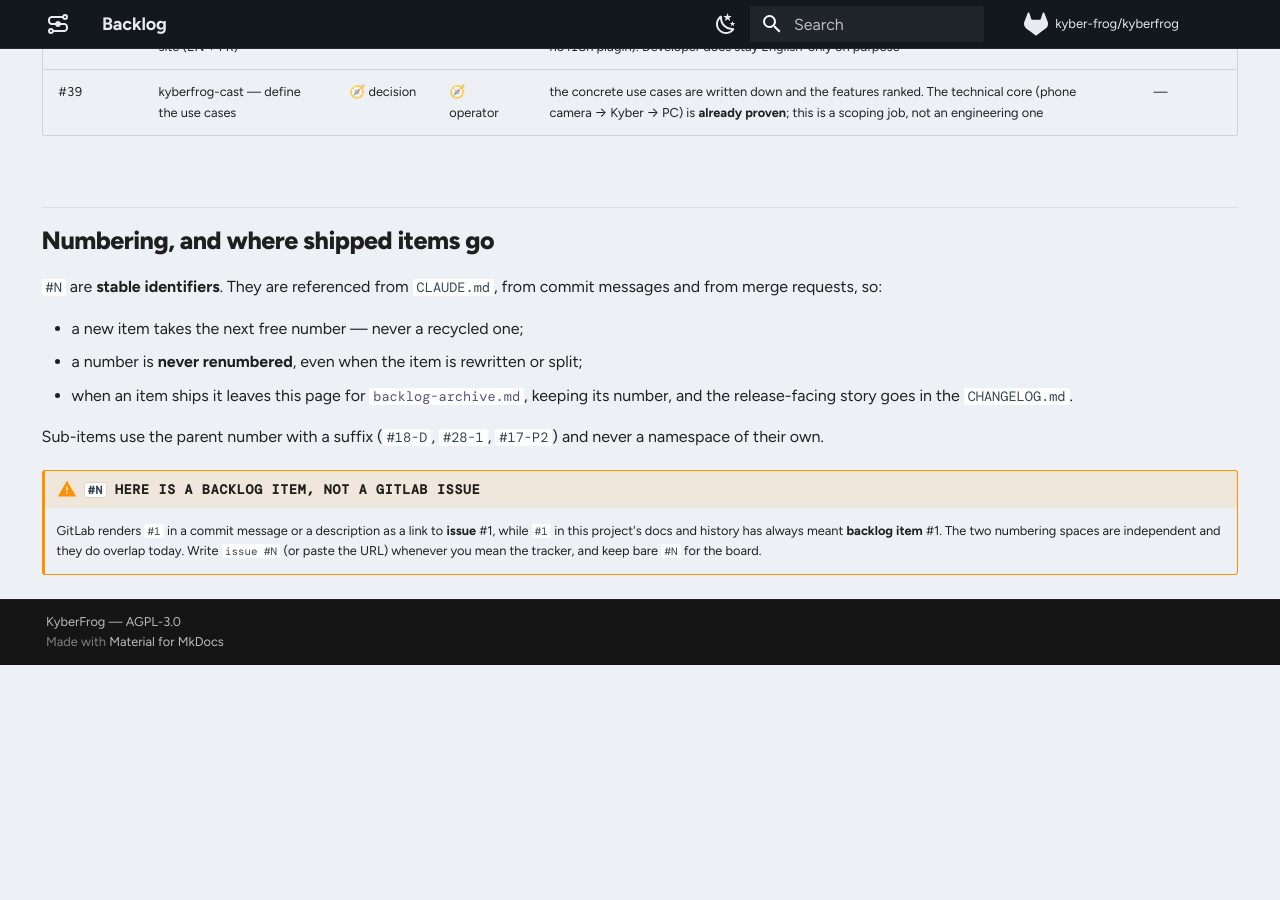
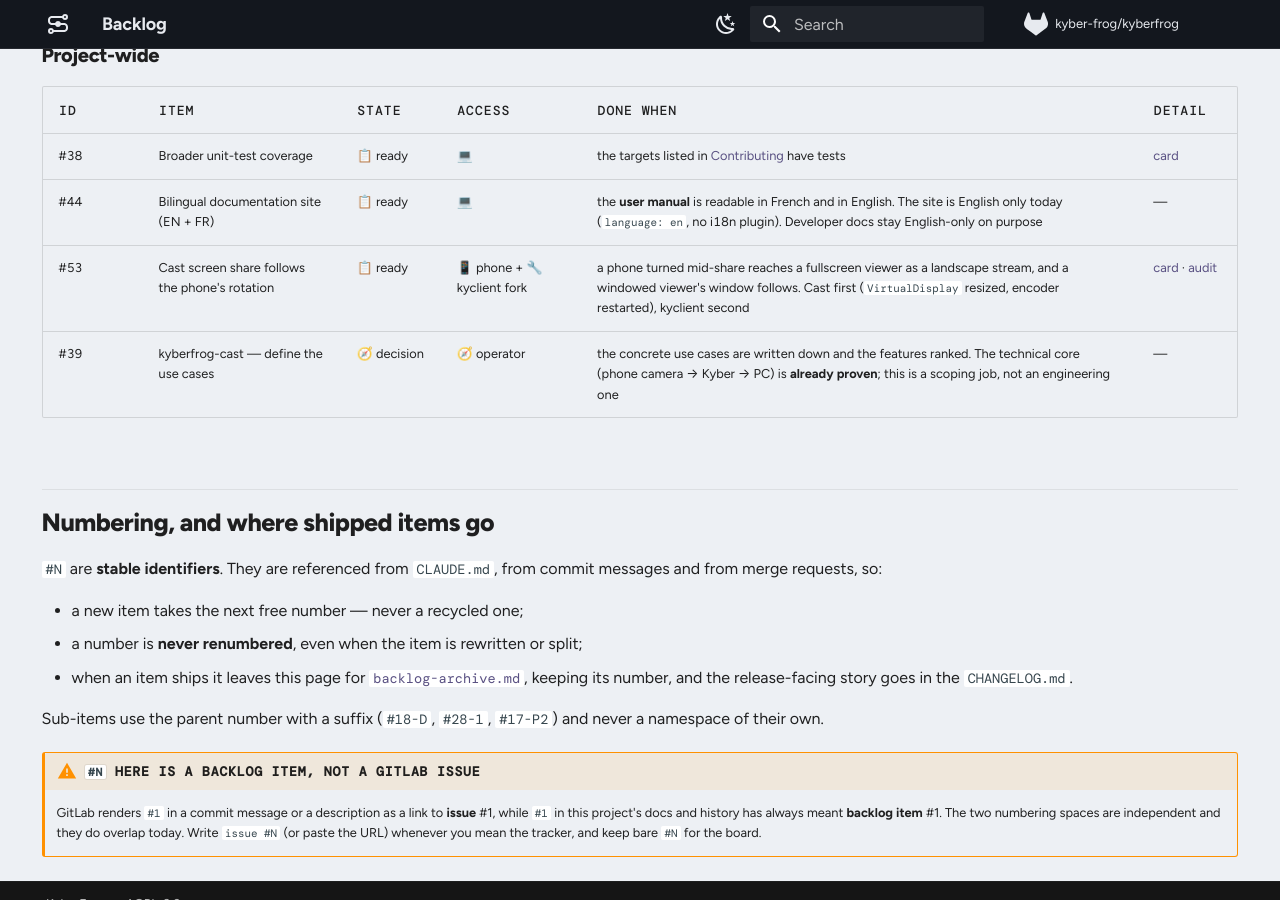
Before and after one commit to CollectiFrog/KyberFrog, an MkDocs documentation site: the page built from docs/dev/backlog.md, in a window 1280 px wide and 900 px high, scrolled down 6945 px. Built offline with MkDocs 1.6.1 and Material for MkDocs 9.7.7, drawn with Linux system fonts in a browser that asks for light colours; comment, search, counter and statistics services are not loaded; before the commit the page ends 7610 px from its top, so only the background shows below that; some of the changed text lies outside the part shown.

Commit message:
docs(backlog): #53, le partage d'écran Cast suit la rotation du téléphone
Sorti de l'audit des résolutions (C8) pour qu'il ne se perde pas : le
VirtualDisplay de KyberFrog Cast reste à la taille portrait du démarrage,
et une fenêtre kyclient garde la forme de sa connexion.

Co-Authored-By: Claude Opus 5.5 <noreply@anthropic.com>

```diff
--- a/docs/dev/backlog.md
+++ b/docs/dev/backlog.md
@@ -14,20 +14,20 @@ card links to the doc that gives the context. Shipped work is in the
 <div class="kf-stats">
   <a class="kf-stat" href="#col-run"><b>3</b><span>to run — no code</span></a>
   <a class="kf-stat" href="#col-laptop"><b>7</b><span>ready · laptop</span></a>
-  <a class="kf-stat" href="#col-fork"><b>11</b><span>ready · fork &amp; hardware</span></a>
+  <a class="kf-stat" href="#col-fork"><b>12</b><span>ready · fork &amp; hardware</span></a>
   <a class="kf-stat" href="#col-progress"><b>0</b><span>in progress</span></a>
   <a class="kf-stat" href="#col-waiting"><b>11</b><span>waiting</span></a>
 </div>
 
 <div class="kf-areas">
   <div class="kf-areabar" aria-hidden="true">
-    <i class="kf-core" style="flex-grow:7"></i><i class="kf-ui" style="flex-grow:4"></i><i class="kf-fork" style="flex-grow:10"></i><i class="kf-linux" style="flex-grow:8"></i><i class="kf-proj" style="flex-grow:3"></i>
+    <i class="kf-core" style="flex-grow:7"></i><i class="kf-ui" style="flex-grow:4"></i><i class="kf-fork" style="flex-grow:10"></i><i class="kf-linux" style="flex-grow:8"></i><i class="kf-proj" style="flex-grow:4"></i>
   </div>
   <a class="kf-core" href="#product-core-emission-and-reception">Product core <b>7</b></a>
   <a class="kf-ui" href="#web-ui">Web UI <b>4</b></a>
   <a class="kf-fork" href="#fork-chain-and-latency">Fork chain &amp; latency <b>10</b></a>
   <a class="kf-linux" href="#linux">Linux <b>8</b></a>
-  <a class="kf-proj" href="#project-wide">Project-wide <b>3</b></a>
+  <a class="kf-proj" href="#project-wide">Project-wide <b>4</b></a>
 </div>
 
 <div class="kf-board" markdown>
@@ -169,7 +169,7 @@ layering edge cases, `resolve_port` / `resolve_viewer_id` in `app.rs`.
 </section>
 
 <section class="kf-col" id="col-fork" markdown>
-<header class="kf-col-head"><span>📋 Ready · fork &amp; hardware</span><b>11</b></header>
+<header class="kf-col-head"><span>📋 Ready · fork &amp; hardware</span><b>12</b></header>
 <p class="kf-col-note">Needs the fork chain (~1 h 30 build) and sometimes a specific machine.</p>
 
 <div class="kf-card kf-fork" id="item-51" markdown>
@@ -302,6 +302,34 @@ the card.
 **Done when** a DeckLink HDMI input on Windows is picked in the form, a viewer
 receives it, and a signal in a mode the card cannot lock says so instead of
 staying black.
+
+</details>
+</div>
+
+<div class="kf-card kf-proj" id="item-53" markdown>
+<p class="kf-card-head"><span>#53</span><span>📱 phone · 🔧 kyclient</span></p>
+<p class="kf-card-title">Cast screen share follows the phone's rotation</p>
+<p class="kf-card-what">Turning the phone to landscape still sends a portrait stream, the landscape picture shrunk inside it with black bars.</p>
+<details class="kf-more" markdown>
+<summary>Why, where, done when</summary>
+
+**Why** KyberFrog Cast reads the screen size once when the share starts
+(`CastService.kt:114-116`) and mirrors the screen into a `VirtualDisplay` of
+that size forever (`VideoSource.kt:229-234`): nothing listens for rotation, so
+Android letterboxes the landscape screen into the portrait frame. Second lock,
+viewer side: kyclient sizes its window once at connection
+(`event_loop.rs:241-250`) and a `DisplayListUpdated` only moves the pointer
+mapping (`window.rs:243-259`) — a windowed viewer would stay portrait even
+with a landscape stream ([audit, C8](audit-resolutions.md#c8-telephone-tourne-le-flux-reste-portrait-kyberfrog-cast)).
+
+**Where** kyberfrog-cast first: on rotation, resize the `VirtualDisplay`,
+restart the encoder at the new size, and announce it through the
+`DisplayListUpdated` path `f4740be` already wired; check that the H.264
+config reaches a session already open. Then kyclient (fork): a windowed
+viewer resizes to the announced aspect.
+
+**Done when** a phone turned mid-share reaches a fullscreen viewer as a
+landscape stream, and a windowed viewer's window follows.
 
 </details>
 </div>
@@ -546,6 +574,7 @@ Detail: [architecture](plan-linux-amd64.md) · [per-feature status](todo-linux.m
 |---|---|---|---|---|---|
 | #38 | Broader unit-test coverage | 📋 ready | 💻 | the targets listed in [Contributing](contributing.md#where-to-put-tests) have tests | [card](#item-38) |
 | #44 | Bilingual documentation site (EN + FR) | 📋 ready | 💻 | the **user manual** is readable in French and in English. The site is English only today (`language: en`, no i18n plugin). Developer docs stay English-only on purpose | — |
+| #53 | Cast screen share follows the phone's rotation | 📋 ready | 📱 phone + 🔧 kyclient fork | a phone turned mid-share reaches a fullscreen viewer as a landscape stream, and a windowed viewer's window follows. Cast first (`VirtualDisplay` resized, encoder restarted), kyclient second | [card](#item-53) · [audit](audit-resolutions.md) |
 | #39 | kyberfrog-cast — define the use cases | 🧭 decision | 🧭 operator | the concrete use cases are written down and the features ranked. The technical core (phone camera → Kyber → PC) is **already proven**; this is a scoping job, not an engineering one | — |
 
 ## Numbering, and where shipped items go
```
